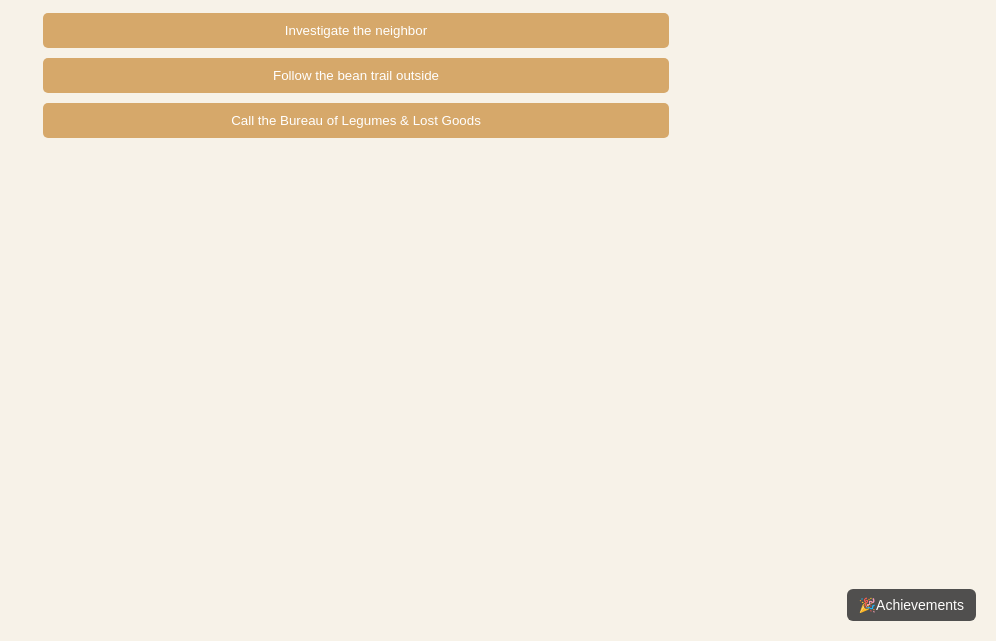
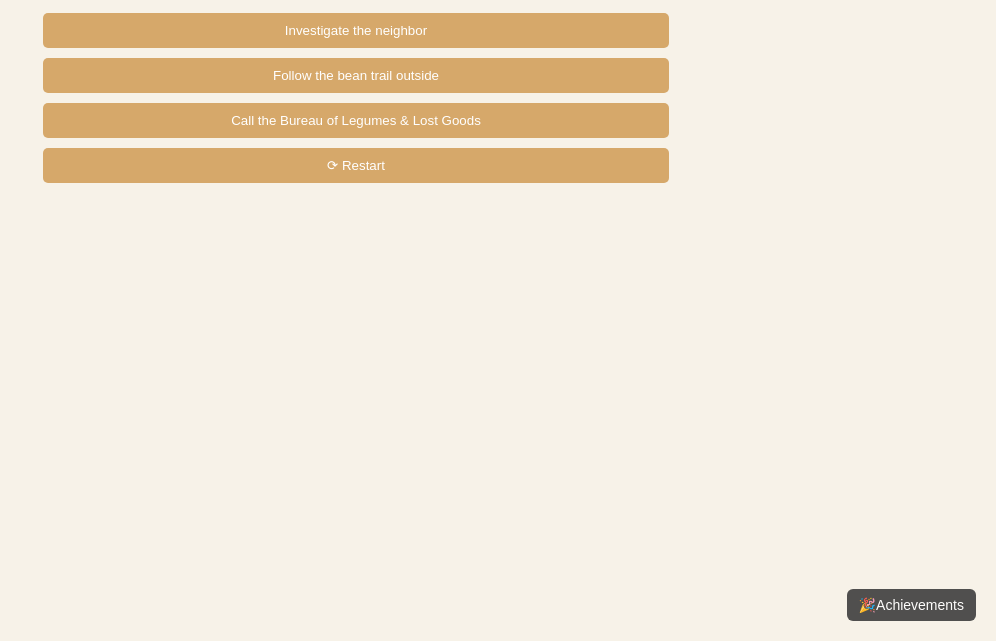
Before and after one commit to verywaffles/someone-stole-my-beans, a plain HTML site: page index.html in a window 1280 px wide. Both pictures are taken after a click on the button "Play". Shown: the part 159-800 px from the top of the page, without its empty margins (284-1280 px from the left). Drawn offline with Linux system fonts and the light colour scheme.

Commit message:
Add restart button to game screen

```diff
--- a/index.html
+++ b/index.html
@@ -18,8 +18,11 @@
     <h1>Someone Stole My Beans</h1>
     <p id="text"></p>
     <div id="choices"></div>
-    <button id="achievementsButton" onclick="openAchievements()">🎉Achievements</button>
+    <div id="gameButtons">
+  <button id="achievementsButton" onclick="openAchievements()">🎉Achievements</button>
+  <button id="restartButton" onclick="restartGame()">⟳ Restart</button>
   </div>
+
 
   <script src="script.js"></script>
 
```
